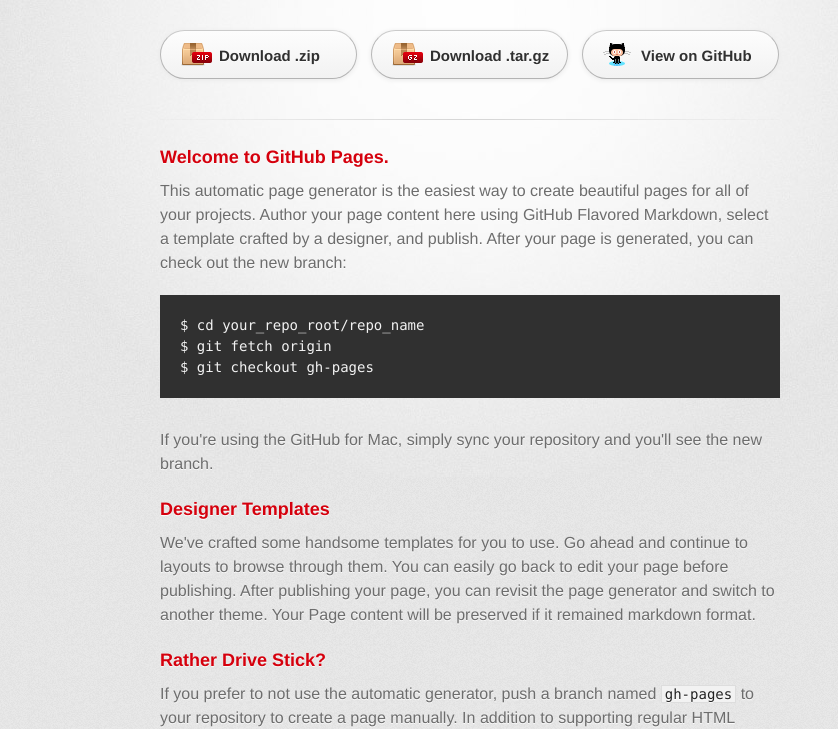
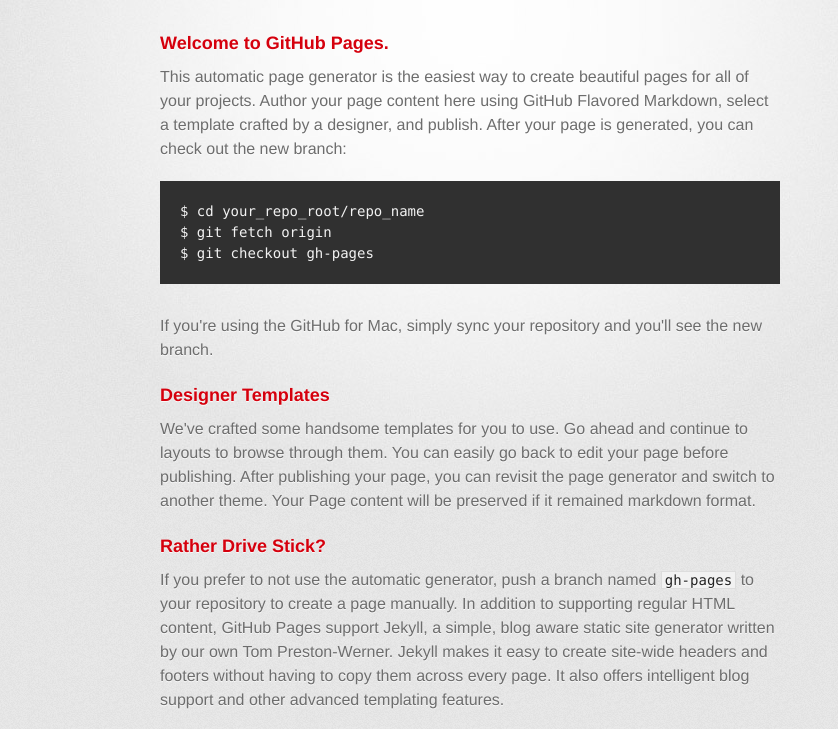
Before and after one commit to honzajavorek/tablet, a plain HTML site: page index.html in a window 1280 px wide. Shown: the part 96-825 px from the top of the page, without its empty margins (170-1008 px from the left). Drawn offline with Linux system fonts and the light colour scheme; a web font is replaced by a local one.

Commit message:
Update index.html

```diff
--- a/index.html
+++ b/index.html
@@ -21,14 +21,6 @@
           <h1>Tablet</h1>
           <h2></h2>
         </header>
-
-        <section id="downloads" class="clearfix">
-          <a href="https://github.com/honzajavorek/tablet/zipball/master" id="download-zip" class="button"><span>Download .zip</span></a>
-          <a href="https://github.com/honzajavorek/tablet/tarball/master" id="download-tar-gz" class="button"><span>Download .tar.gz</span></a>
-          <a href="https://github.com/honzajavorek/tablet" id="view-on-github" class="button"><span>View on GitHub</span></a>
-        </section>
-
-        <hr>
 
         <section id="main_content">
           <h3>
```
